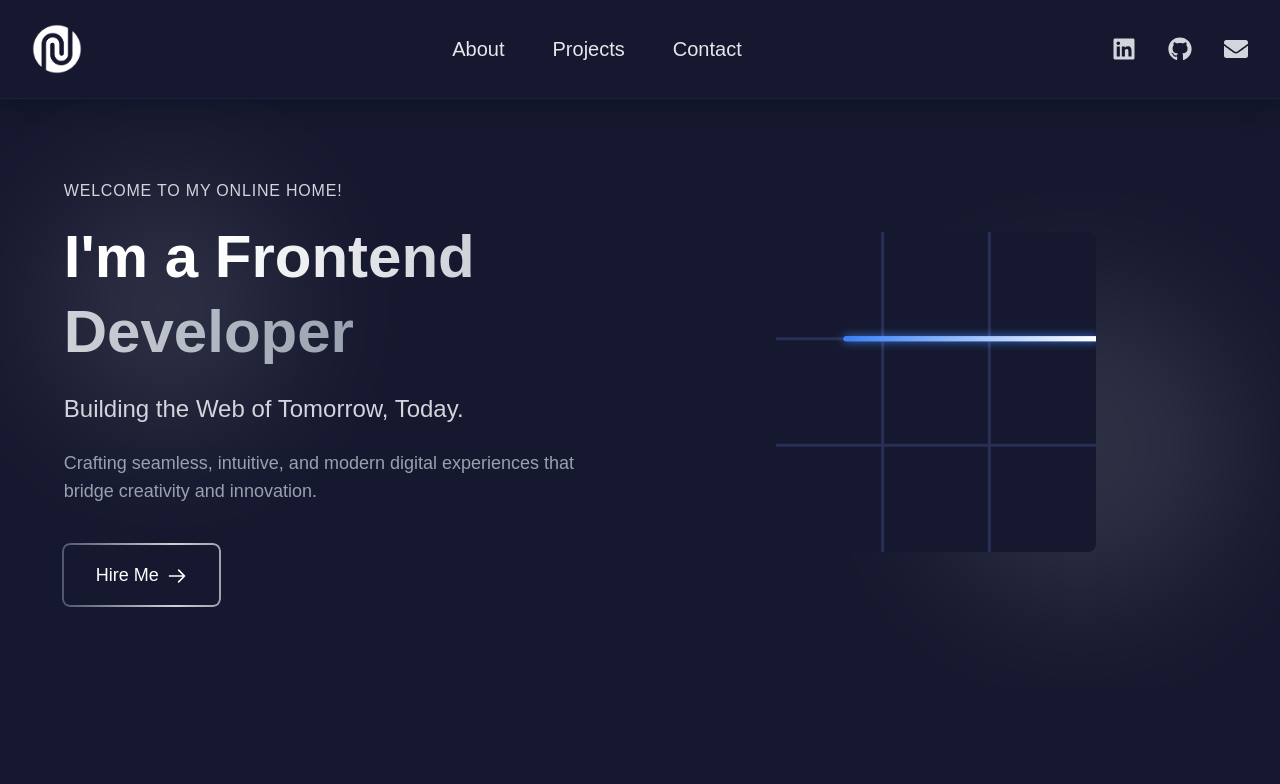
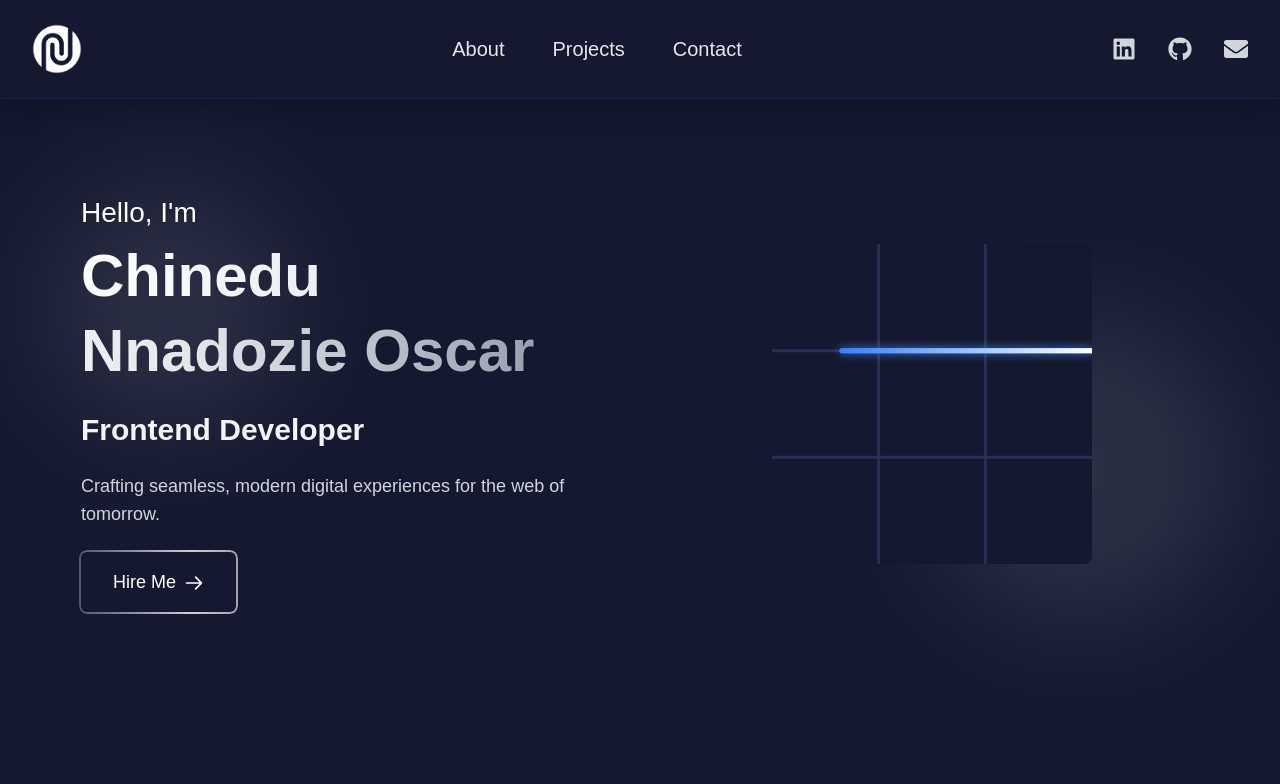
Before and after one commit to ChineduOscar/frontend-portfolio-v1, a Next.js app: page / in a window 1280 px wide. Shown: the top 784 px of the page. Built offline with nearby package versions, Linux system fonts and the light colour scheme.

Commit message:
added my name

```diff
--- a/app/components/hero.tsx
+++ b/app/components/hero.tsx
@@ -7,7 +7,7 @@ const Hero = () => {
   return (
     <section
       id='home'
-      className='relative py-20 flex items-center overflow-hidden text-white'
+      className='relative py-24 flex items-center overflow-hidden text-white'
     >
       <div className='absolute inset-0 opacity-10'>
         <div className='absolute top-20 left-10 w-64 h-64 rounded-full bg-white blur-3xl'></div>
@@ -16,47 +16,36 @@ const Hero = () => {
 
       <div className='absolute inset-0 bg-grid-pattern opacity-5'></div>
 
-      <div className='max-w-7xl mx-auto px-4 sm:px-6 lg:px-8 z-10'>
-        <div className='flex flex-col md:flex-row md:items-center md:justify-between gap-8'>
-          <div className='md:w-1/2 md:pr-8 md:text-left text-center'>
+      <div className='max-w-7xl mx-auto px-6 sm:px-8 lg:px-10 z-10'>
+        <div className='flex flex-col md:flex-row md:items-center md:justify-between gap-12'>
+          <div className='md:w-1/2 md:pr-10 md:text-left text-center space-y-6'>
             <motion.div
               initial={{ opacity: 0, y: 20 }}
               animate={{ opacity: 1, y: 0 }}
-              transition={{ duration: 0.6 }}
-              className='mb-4 text-gray-300 tracking-wider uppercase text-sm md:text-base'
+              transition={{ duration: 0.5, delay: 0.1 }}
+              className='text-4xl md:text-5xl lg:text-6xl font-bold leading-tight'
             >
-              Welcome to My Online Home!
+              <h4 className='text-[28px] font-medium mb-2'>Hello, I'm</h4>
+              <span className='text-transparent bg-clip-text bg-gradient-to-r from-white via-gray-200 to-gray-400'>
+                Chinedu Nnadozie Oscar
+              </span>
             </motion.div>
-
-            <motion.h1
-              initial={{ opacity: 0, y: 20 }}
-              animate={{ opacity: 1, y: 0 }}
-              transition={{ duration: 0.6, delay: 0.2 }}
-              className='text-4xl md:text-5xl lg:text-6xl font-bold mb-6 leading-tight'
-            >
-              I&apos;m a{' '}
-              <span className='text-transparent bg-clip-text bg-gradient-to-r from-white to-gray-400'>
-                Frontend Developer
-              </span>
-            </motion.h1>
-
             <motion.div
               initial={{ opacity: 0 }}
               animate={{ opacity: 1 }}
-              transition={{ duration: 0.6, delay: 0.4 }}
-              className='text-xl md:text-2xl mb-6 text-gray-300'
+              transition={{ duration: 0.5, delay: 0.2 }}
+              className='text-2xl md:text-3xl font-semibold text-gray-100'
             >
-              Building the Web of Tomorrow, Today.
+              Frontend Developer
             </motion.div>
-
             <motion.p
               initial={{ opacity: 0, y: 20 }}
               animate={{ opacity: 1, y: 0 }}
-              transition={{ duration: 0.6, delay: 0.6 }}
-              className='text-gray-400 mb-10 text-base md:text-lg'
+              transition={{ duration: 0.5, delay: 0.3 }}
+              className='text-gray-300 text-base md:text-lg'
             >
-              Crafting seamless, intuitive, and modern digital experiences that
-              bridge creativity and innovation.
+              Crafting seamless, modern digital experiences for the web of
+              tomorrow.
             </motion.p>
             <motion.div
               initial={{ opacity: 0, y: 20 }}
@@ -64,7 +53,11 @@ const Hero = () => {
               transition={{ duration: 0.6, delay: 0.8 }}
               className='relative inline-block'
             >
-              <a href='mailto:chinedunnadozieo@gmail.com' target='_blank'>
+              <a
+                href='mailto:chinedunnadozieo@gmail.com'
+                target='_blank'
+                rel='noreferrer'
+              >
                 <button className='relative cursor-pointer'>
                   <div className='absolute -inset-[2px] rounded-lg overflow-hidden'>
                     <div className='absolute inset-0 rounded-lg animate-border-flow'></div>
@@ -90,7 +83,6 @@ const Hero = () => {
               </a>
             </motion.div>
           </div>
-
           <TicTacGrid />
         </div>
       </div>
```
